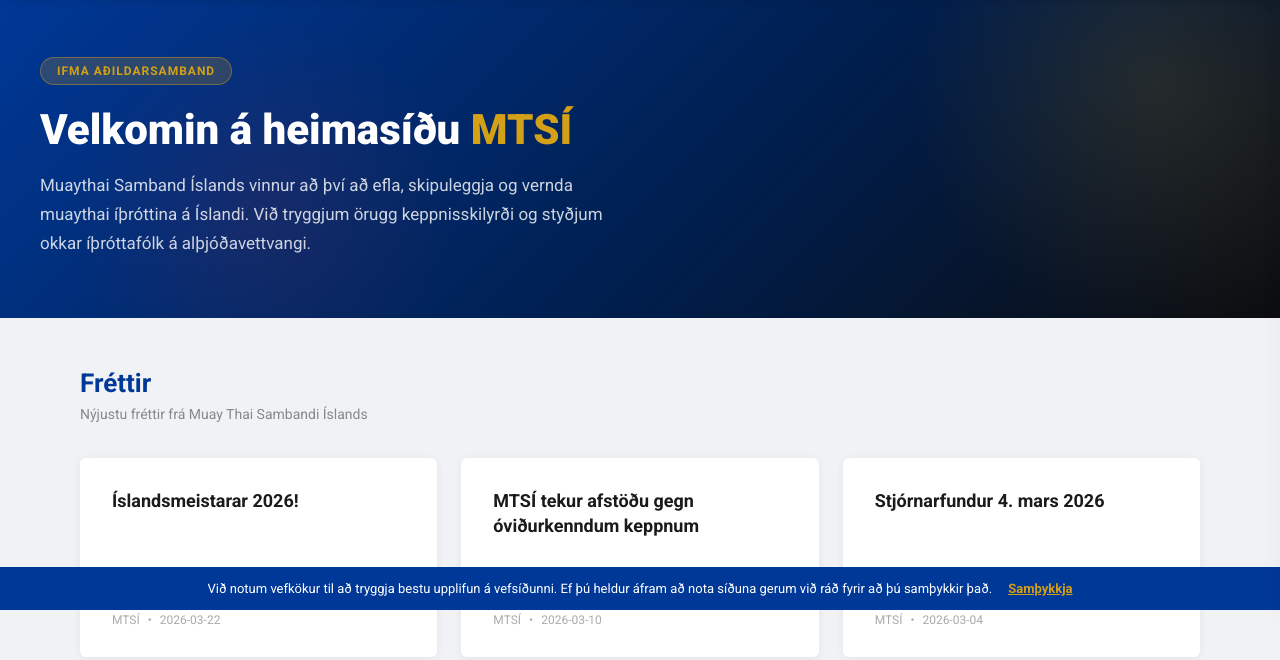
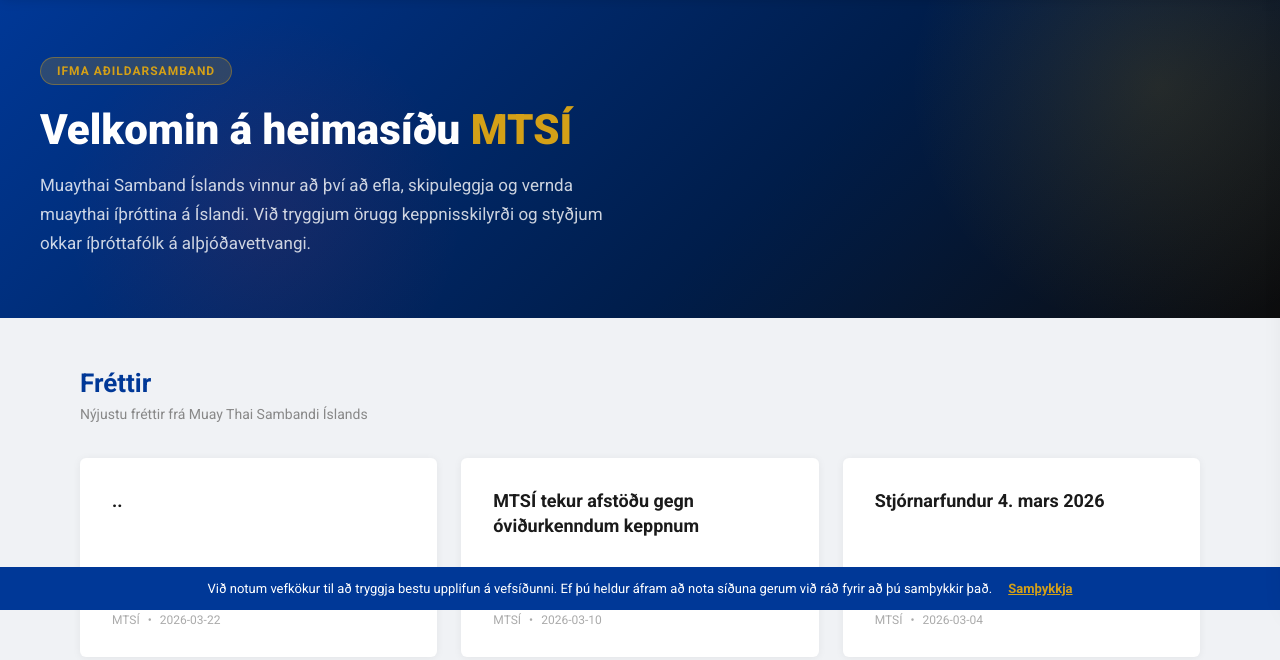
Before and after one commit to mtsi-lgtm/mtsi-website, a plain HTML site: page index.html in a window 1280 px wide. Shown: the part 190-850 px from the top of the page. Drawn offline with Linux system fonts and the light colour scheme.

Commit message:
Update site via admin

```diff
--- a/index.html
+++ b/index.html
@@ -1013,7 +1013,7 @@
     ],
     "news": [
         {
-            "headline": "Íslandsmeistarar 2026!",
+            "headline": "..",
             "body": "",
             "date": "2026-03-22",
             "author": "MTSÍ",
```
